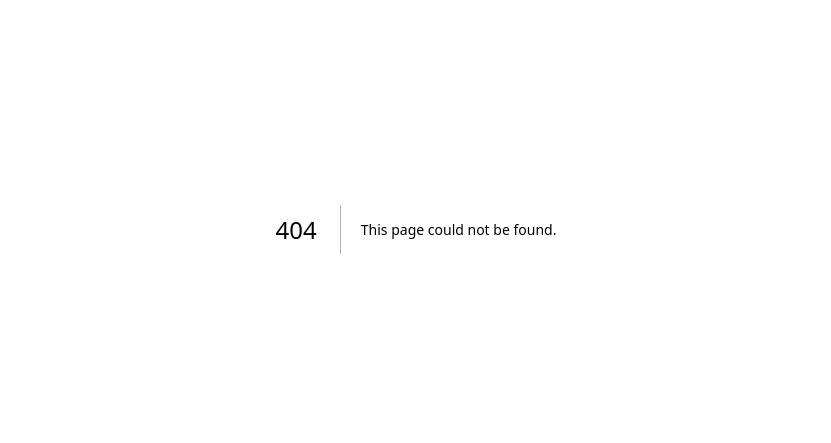
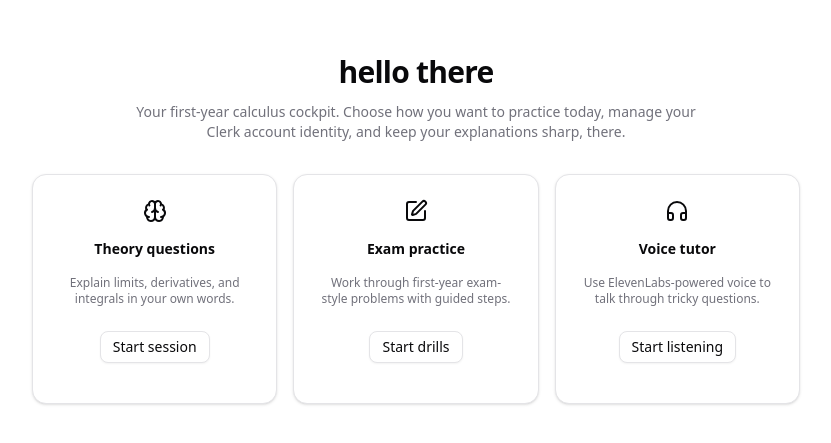
Before and after one commit to in-th3-l00p/calc_pilot, a Next.js app: page /dashboard in a window 1280 px wide. Before the commit this address had no page. Shown: the part 171-614 px from the top of the page, without its empty margins (224-1055 px from the left). Built offline with nearby package versions, Linux system fonts and the light colour scheme; no server answers.

Commit message:
demo dashboard page

```diff
--- /dev/null
+++ b/app/dashboard/page.tsx
@@ -0,0 +1,86 @@
+import Link from "next/link"
+import { currentUser } from "@clerk/nextjs/server"
+import { Brain, PenSquare, Headphones } from "lucide-react"
+
+import { Card, CardContent, CardDescription, CardHeader, CardTitle } from "@/components/ui/card"
+import { Button } from "@/components/ui/button"
+
+export default async function DashboardPage() {
+  const user = await currentUser()
+  const name = user?.firstName || user?.username || "there"
+
+  return (
+    <main className="min-h-screen flex items-center justify-center px-4 py-10">
+      <div className="w-full max-w-3xl flex flex-col items-center text-center gap-8">
+        <div className="space-y-3">
+          <h1 className="text-3xl font-semibold tracking-tight">
+            hello {name}
+          </h1>
+          <p className="max-w-xl mx-auto text-sm text-muted-foreground">
+            Your first-year calculus cockpit. Choose how you want to practice today,
+            manage your Clerk account identity, and keep your explanations sharp, {name}.
+          </p>
+        </div>
+
+        <section className="w-full grid gap-4 md:grid-cols-3">
+          <Card>
+            <CardHeader className="items-center space-y-2">
+              <Brain className="size-6 mx-auto" />
+              <CardTitle className="text-sm">
+                Theory questions
+              </CardTitle>
+              <CardDescription className="text-xs">
+                Explain limits, derivatives, and integrals in your own words.
+              </CardDescription>
+            </CardHeader>
+            <CardContent className="pb-4">
+              <Button size="sm" variant="outline" asChild>
+                <Link href="/theory">
+                  Start session
+                </Link>
+              </Button>
+            </CardContent>
+          </Card>
+
+          <Card>
+            <CardHeader className="items-center space-y-2">
+              <PenSquare className="size-6 mx-auto" />
+              <CardTitle className="text-sm">
+                Exam practice
+              </CardTitle>
+              <CardDescription className="text-xs">
+                Work through first‑year exam-style problems with guided steps.
+              </CardDescription>
+            </CardHeader>
+            <CardContent className="pb-4">
+              <Button size="sm" variant="outline" asChild>
+                <Link href="/exam">
+                  Start drills
+                </Link>
+              </Button>
+            </CardContent>
+          </Card>
+
+          <Card>
+            <CardHeader className="items-center space-y-2">
+              <Headphones className="size-6 mx-auto" />
+              <CardTitle className="text-sm">
+                Voice tutor
+              </CardTitle>
+              <CardDescription className="text-xs">
+                Use ElevenLabs-powered voice to talk through tricky questions.
+              </CardDescription>
+            </CardHeader>
+            <CardContent className="pb-4">
+              <Button size="sm" variant="outline" asChild>
+                <Link href="/voice">
+                  Start listening
+                </Link>
+              </Button>
+            </CardContent>
+          </Card>
+        </section>
+      </div>
+    </main>
+  )
+}
--- /dev/null
+++ b/components/ui/card.tsx
@@ -0,0 +1,92 @@
+import * as React from "react"
+
+import { cn } from "@/lib/utils"
+
+function Card({ className, ...props }: React.ComponentProps<"div">) {
+  return (
+    <div
+      data-slot="card"
+      className={cn(
+        "bg-card text-card-foreground flex flex-col gap-6 rounded-xl border py-6 shadow-sm",
+        className
+      )}
+      {...props}
+    />
+  )
+}
+
+function CardHeader({ className, ...props }: React.ComponentProps<"div">) {
+  return (
+    <div
+      data-slot="card-header"
+      className={cn(
+        "@container/card-header grid auto-rows-min grid-rows-[auto_auto] items-start gap-2 px-6 has-data-[slot=card-action]:grid-cols-[1fr_auto] [.border-b]:pb-6",
+        className
+      )}
+      {...props}
+    />
+  )
+}
+
+function CardTitle({ className, ...props }: React.ComponentProps<"div">) {
+  return (
+    <div
+      data-slot="card-title"
+      className={cn("leading-none font-semibold", className)}
+      {...props}
+    />
+  )
+}
+
+function CardDescription({ className, ...props }: React.ComponentProps<"div">) {
+  return (
+    <div
+      data-slot="card-description"
+      className={cn("text-muted-foreground text-sm", className)}
+      {...props}
+    />
+  )
+}
+
+function CardAction({ className, ...props }: React.ComponentProps<"div">) {
+  return (
+    <div
+      data-slot="card-action"
+      className={cn(
+        "col-start-2 row-span-2 row-start-1 self-start justify-self-end",
+        className
+      )}
+      {...props}
+    />
+  )
+}
+
+function CardContent({ className, ...props }: React.ComponentProps<"div">) {
+  return (
+    <div
+      data-slot="card-content"
+      className={cn("px-6", className)}
+      {...props}
+    />
+  )
+}
+
+function CardFooter({ className, ...props }: React.ComponentProps<"div">) {
+  return (
+    <div
+      data-slot="card-footer"
+      className={cn("flex items-center px-6 [.border-t]:pt-6", className)}
+      {...props}
+    />
+  )
+}
+
+export {
+  Card,
+  CardHeader,
+  CardFooter,
+  CardTitle,
+  CardAction,
+  CardDescription,
+  CardContent,
+}
```
